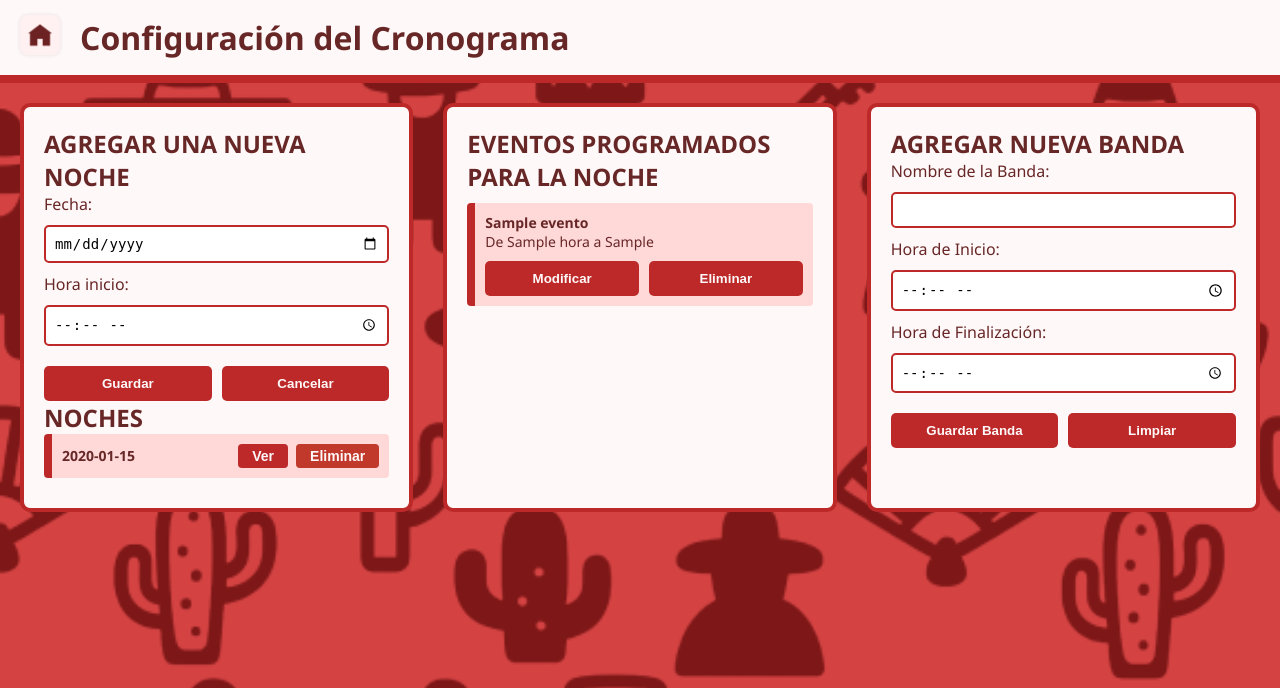
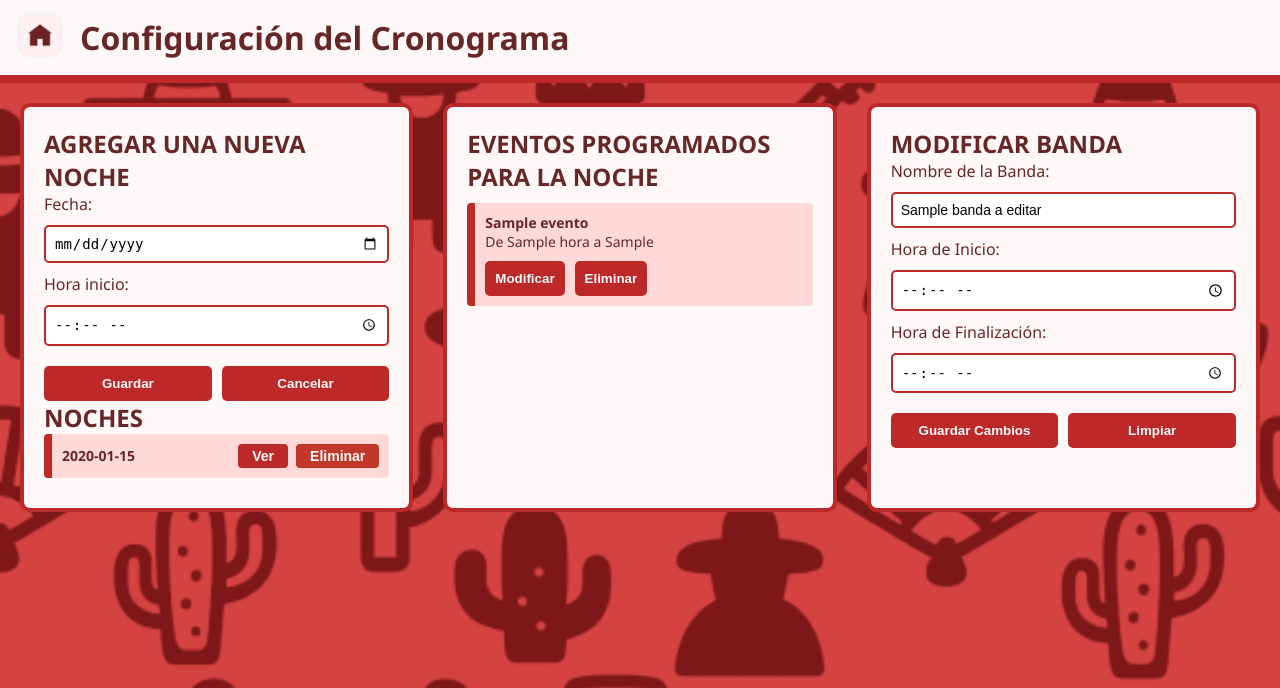
Before and after one commit to marcozv2008/Proyecto-Folklore, a Flask app: template app/templates/config_crono.html in a window 1280 px wide. Shown: the top 688 px of the page. Run offline with Flask 3, Linux system fonts and the light colour scheme; the template is opened without the code that fills it: most values are stand-ins (such as "Sample title", 1, 10 or a date in 2020).

Commit message:
me olvide de la funcionalidad de los botones, modificar y eliminar

```diff
--- a/app/app.py
+++ b/app/app.py
@@ -60,6 +60,10 @@ def create_app():
         fecha_noche = request.args.get("fecha_noche")
         eventos_noche = []
 
+        # --- NUEVO: Variables para edición de banda ---
+        banda_a_editar = None
+        idx_banda_editar = None
+
         if request.method == "POST":
             # Eliminar noche
             if 'eliminar_noche' in request.form:
@@ -68,7 +72,31 @@ def create_app():
                     eventos.pop(noche_a_eliminar)
                     guardar_eventos(eventos)
                     mensaje = f"Noche {noche_a_eliminar} eliminada."
-    # Agregar nueva noche
+            # Eliminar banda
+            elif 'eliminar_banda' in request.form:
+                fecha = request.form['fecha_banda']
+                idx = int(request.form['eliminar_banda'])
+                if fecha in eventos and 0 <= idx < len(eventos[fecha]):
+                    eventos[fecha].pop(idx)
+                    guardar_eventos(eventos)
+                    mensaje = "Banda eliminada correctamente."
+                fecha_noche = fecha  # Para que siga mostrando la noche actual
+            # Guardar banda modificada
+            elif 'modificar_banda' in request.form:
+                fecha = request.form['fecha_banda']
+                idx = int(request.form['modificar_banda'])
+                nombre = request.form['nombre']
+                hora_inicio = request.form['hora_inicio_banda']
+                hora_fin = request.form['hora_fin']
+                if fecha in eventos and 0 <= idx < len(eventos[fecha]):
+                    eventos[fecha][idx] = {
+                        "nombre": nombre,
+                        "hora": hora_inicio,
+                        "hora_fin": hora_fin
+                    }
+                    guardar_eventos(eventos)
+                    mensaje = "Banda modificada correctamente."
+                fecha_noche = fecha
             # Agregar nueva banda
             elif all(k in request.form for k in ['nombre', 'hora_inicio_banda', 'hora_fin', 'fecha_banda']):
                 fecha = request.form['fecha_banda']
@@ -93,14 +121,29 @@ def create_app():
                     guardar_eventos(eventos)
                     mensaje = "Banda agregada correctamente."
 
+        # --- NUEVO: Cargar datos para editar banda ---
+        if request.method == "GET" and "editar_banda" in request.args and "fecha_noche" in request.args:
+            fecha_noche = request.args["fecha_noche"]
+            idx_banda_editar = int(request.args["editar_banda"])
+            if fecha_noche in eventos and 0 <= idx_banda_editar < len(eventos[fecha_noche]):
+                banda_a_editar = eventos[fecha_noche][idx_banda_editar]
+
         noches = sorted(eventos.keys())
         if fecha_noche and fecha_noche in eventos:
-            eventos_noche = sorted(eventos[fecha_noche], key=lambda x: x['hora'])
+            eventos_noche = sorted(
+                [
+                    dict(banda, idx=i)
+                    for i, banda in enumerate(eventos[fecha_noche])
+                ],
+                key=lambda x: x['hora']
+            )
 
         return render_template("config_crono.html",
                                noches=noches,
                                eventos=eventos_noche,
                                fecha_seleccionada=fecha_noche,
-                               mensaje=mensaje)
+                               mensaje=mensaje,
+                               banda_a_editar=banda_a_editar,
+                               idx_banda_editar=idx_banda_editar)
 
     return app
--- a/app/eventos.json
+++ b/app/eventos.json
@@ -4,11 +4,6 @@
       "nombre": "Los Vientos",
       "hora": "19:00",
       "hora_fin": "20:30"
-    },
-    {
-      "nombre": "La Renga",
-      "hora": "20:30",
-      "hora_fin": "21:30"
     }
   ],
   "15/07/2025": [
--- a/app/templates/config_crono.html
+++ b/app/templates/config_crono.html
@@ -57,8 +57,18 @@
           <strong>{{ evento.nombre }}</strong><br>
           De {{ evento.hora }} a {{ evento.hora_fin }}
           <div class="botones-formulario">
+            <!-- Botón Modificar -->
+            <form method="get" action="{{ url_for('ConfigCrono') }}" style="display:inline;">
+              <input type="hidden" name="fecha_noche" value="{{ fecha_seleccionada }}">
+              <input type="hidden" name="editar_banda" value="{{ evento.idx }}">
               <button type="submit">Modificar</button>
-                <button type="submit">Eliminar</button>
+            </form>
+            <!-- Botón Eliminar -->
+            <form method="post" action="{{ url_for('ConfigCrono') }}" style="display:inline;">
+              <input type="hidden" name="fecha_banda" value="{{ fecha_seleccionada }}">
+              <input type="hidden" name="eliminar_banda" value="{{ evento.idx }}">
+              <button type="submit" class="eliminar-btn">Eliminar</button>
+            </form>
           </div>
         </div>
       {% endfor %}
@@ -68,19 +78,22 @@
   </div>
 </section>
 
-    <!-- AGREGAR NUEVA BANDA -->
+<!-- AGREGAR/MODIFICAR NUEVA BANDA -->
 <section id="nueva-banda">
-      <h2>AGREGAR NUEVA BANDA</h2>
+  <h2>{% if banda_a_editar %}MODIFICAR BANDA{% else %}AGREGAR NUEVA BANDA{% endif %}</h2>
   <form method="POST">
     <input type="hidden" name="fecha_banda" value="{{ fecha_seleccionada }}">
+    {% if banda_a_editar %}
+      <input type="hidden" name="modificar_banda" value="{{ idx_banda_editar }}">
+    {% endif %}
     <label>Nombre de la Banda:</label>
-        <input type="text" name="nombre" required>
+    <input type="text" name="nombre" required value="{{ banda_a_editar.nombre if banda_a_editar }}">
     <label>Hora de Inicio:</label>
-        <input type="time" name="hora_inicio_banda" required>
+    <input type="time" name="hora_inicio_banda" required value="{{ banda_a_editar.hora if banda_a_editar }}">
     <label>Hora de Finalización:</label>
-        <input type="time" name="hora_fin" required>
+    <input type="time" name="hora_fin" required value="{{ banda_a_editar.hora_fin if banda_a_editar }}">
     <div class="botones-formulario">
-          <button type="submit">Guardar Banda</button>
+      <button type="submit">{% if banda_a_editar %}Guardar Cambios{% else %}Guardar Banda{% endif %}</button>
       <button type="reset">Limpiar</button>
     </div>
   </form>
```
Lines whose indentation alone changed are shown as unchanged.
